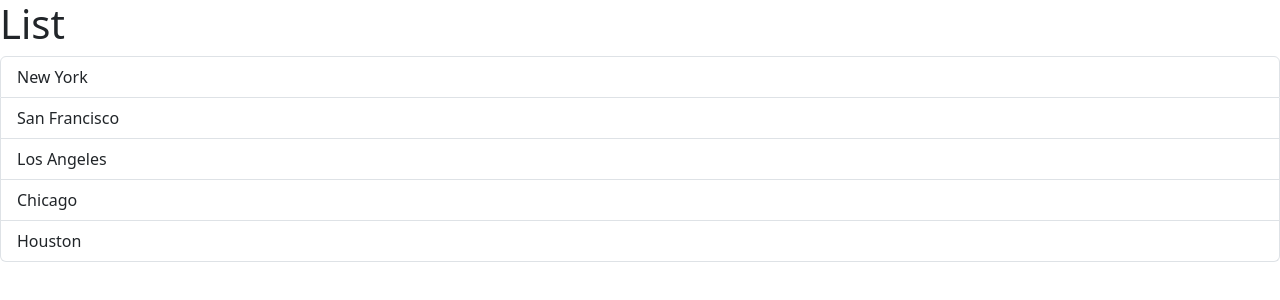
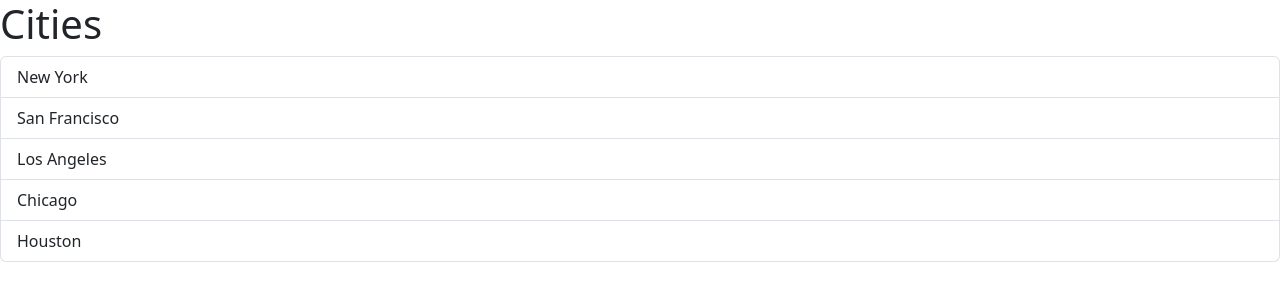
Before and after one commit to EmilioBenavides/react-app, a React (Vite) app: page / in a window 1280 px wide. Shown: the top 300 px of the page. Built offline with nearby package versions, Linux system fonts and the light colour scheme.

Commit message:
We utilized props to pass data to our components/

```diff
--- a/src/App.tsx
+++ b/src/App.tsx
@@ -1,8 +1,19 @@
-
 import ListGroup from "./components/ListGroup";
 
 function App() {
-  return <div><ListGroup /></div>;
+  let items = [
+    "New York",
+    "San Francisco",
+    "Los Angeles",
+    "Chicago",
+    "Houston",
+  ];
+
+  return (
+    <div>
+      <ListGroup items={items} heading="Cities" />
+    </div>
+  );
 }
 
 export default App;
--- a/src/components/ListGroup.tsx
+++ b/src/components/ListGroup.tsx
@@ -1,19 +1,16 @@
 import { useState } from "react";
 
-function ListGroup() {
-  let items = [
-    "New York",
-    "San Francisco",
-    "Los Angeles",
-    "Chicago",
-    "Houston",
-  ];
+interface Props {
+  items: string[];
+  heading: string;
+}
 
+function ListGroup({ items, heading }: Props) {
   const [selectedIndex, setSelectedIndex] = useState(-1);
 
   return (
     <>
-      <h1>List</h1>
+      <h1>{heading}</h1>
       {items.length === 0 && <p>No item found</p>}
       <ul className="list-group">
         {items.map((item, index) => (
```
